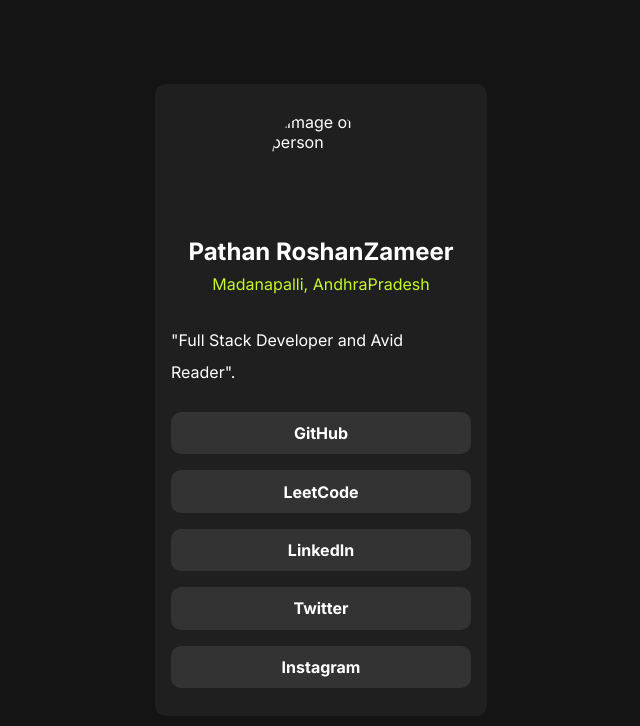
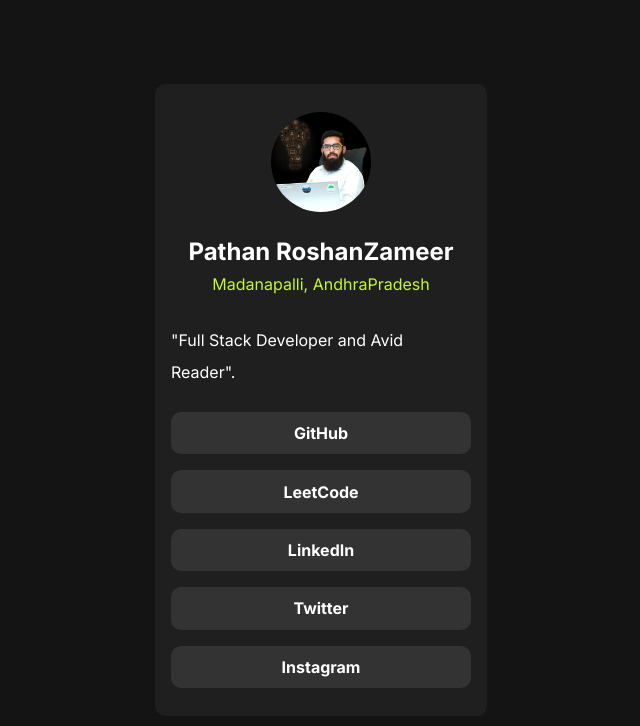
Before and after one commit to ROSHAN-27/My-profile-card.github.io, a plain HTML site: page css/index.html in a window 1280 px wide. Shown: the whole page, without its empty margins (319-959 px from the left). Drawn offline with Linux system fonts and the light colour scheme.

Commit message:
Last commit

```diff
--- a/css/index.html
+++ b/css/index.html
@@ -5,13 +5,13 @@
     <meta name="viewport" content="width=device-width, initial-scale=1.0">
     <title>Document</title>
     <link rel="stylesheet" href="../css/styles.css">
-    <link rel="favicon" href="../assets/images/roshanImage.jpeg">
+    <link rel="icon" href="../images/favicon.ico">
 
       </style>
 </head>
 <body>
     <main>
-        <img src="../assets/images/roshanImage.jpeg" alt="image of person">
+        <img src="../images/roshanImage.jpeg" alt="image of person">
         <div class="profile">
           <p class="name">Pathan RoshanZameer</p>
           <p class="place">Madanapalli, AndhraPradesh</P>
```
Also changed, not shown: images/favicon-32x32.png (deleted), images/favicon.ico (added).
